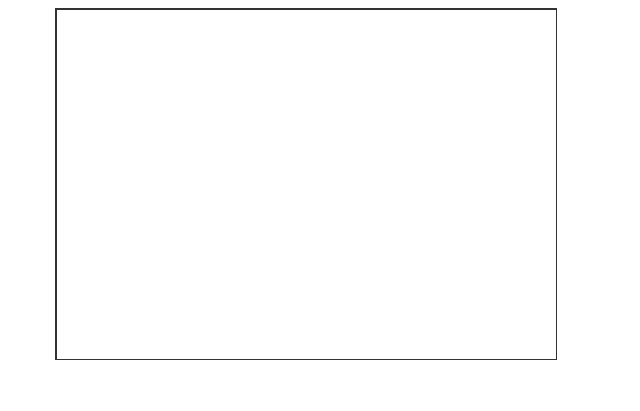
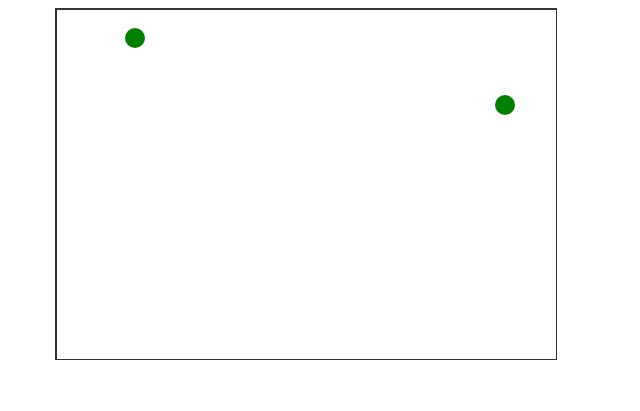
Before and after one commit to Maksym-Marko/SpaceShip, a website: page app/index.html in a window 1280 px wide. Shown: the top 411 px of the page, 334-974 px from the left. Drawn offline with Linux system fonts and the light colour scheme.

Commit message:
The movement of the canvas. Offset items

```diff
--- a/app/es5/script.js
+++ b/app/es5/script.js
@@ -1,3 +1,18 @@
+"use strict";
+
+// This feature helps to pass each property of an object
+function eachObjProps(obj, callback) {
+	var length,
+	    i = 0;
+
+	for (i in obj) {
+		if (callback.call(obj[i], i, obj[i]) === false) {
+			break;
+		}
+	}
+
+	return obj;
+}
 'use strict';
 
 var _createClass = function () { function defineProperties(target, props) { for (var i = 0; i < props.length; i++) { var descriptor = props[i]; descriptor.enumerable = descriptor.enumerable || false; descriptor.configurable = true; if ("value" in descriptor) descriptor.writable = true; Object.defineProperty(target, descriptor.key, descriptor); } } return function (Constructor, protoProps, staticProps) { if (protoProps) defineProperties(Constructor.prototype, protoProps); if (staticProps) defineProperties(Constructor, staticProps); return Constructor; }; }();
@@ -264,14 +279,11 @@ var FinallClass = function () {
 		/********************************
   * constructor
   */
-		function FinallClass(idCanvas, wheel, wheelWrap) {
+		function FinallClass(idCanvas, wheel, wheelWrap, widthCanvas, heightCanvas) {
 				_classCallCheck(this, FinallClass);
 
-				// get canvas obj
-				this.canvas = document.getElementById(idCanvas);
-
-				// set context
-				this.ctx = this.canvas.getContext('2d');
+				// canvas element
+				this.idCanvas = idCanvas;
 
 				// wheel
 				this.wheel = wheel;
@@ -279,10 +291,18 @@ var FinallClass = function () {
 				// wheel wrap
 				this.wheelWrap = wheelWrap;
 
+				// canvas size
+				this.widthCanvas = widthCanvas;
+				this.heightCanvas = heightCanvas;
+
+				// declare variables
+				this.declareVariables();
+
+				/*
+    * runs functions
+    */
 				// set size canvas
-				this.setSizeCanvas(500, 350);
-
-				this.declareVariables();
+				this.setSizeCanvas(this.widthCanvas, this.heightCanvas);
 		}
 
 		/********************************
@@ -295,16 +315,31 @@ var FinallClass = function () {
 				key: 'declareVariables',
 				value: function declareVariables() {
 
-						// todo
-						this.posElLeft = 1;
+						// get canvas obj
+						this.canvas = document.getElementById(this.idCanvas);
 
-						this.posElTop = 1;
+						// set context
+						this.ctx = this.canvas.getContext('2d');
 
-						//
+						// use to the function getRandomStr()
 						this.increment = 0;
+						this.minLeft = 0;
+						this.minTop = 0;
+						this.maxLeft = this.widthCanvas;
+						this.maxTop = this.heightCanvas;
 
-						//
-						this.numberStar = 0;
+						// star store
+						this.objStars = {};
+
+						// first star
+						this.firstStar = 0;
+
+						// number of stars
+						this.countStars = 10;
+
+						// position of canvas
+						this.posCanvasLeft = 0;
+						this.posCanvasTop = 0;
 				}
 
 				/********************************
@@ -321,13 +356,74 @@ var FinallClass = function () {
 				/********************************
     * create stars
     */
+				// record a point in an object
+
+		}, {
+				key: 'setObjStars',
+				value: function setObjStars(posLeft, posTop) {
+
+						// get star coordinates
+						var coords = this.getRandomStr(0.1, posLeft, posTop);
+
+						if (coords !== null) {
+
+								// add star
+								var star = 'star' + this.firstStar;
+
+								this.objStars[star] = {
+										leftSpace: coords.leftSpace,
+										topSpace: coords.topSpace
+								};
+
+								this.firstStar += 1;
+
+								// delete star
+								var objStarsLength = Object.keys(this.objStars).length;
+
+								var numberOfDelStar = 'star' + (this.firstStar - this.countStars);
+
+								if (objStarsLength >= this.countStars) {
+
+										delete this.objStars[numberOfDelStar];
+								}
+						}
+				}
+
+				// function to create a star with a random position
+
+		}, {
+				key: 'getRandomStr',
+				value: function getRandomStr(speed, posLeft, posTop) {
+
+						this.increment = this.increment + speed;
+
+						// parameters for obtaining random numbers
+						this.minLeft = parseInt(this.minLeft - posLeft);
+						this.minTop = parseInt(this.minTop - posTop);
+
+						this.maxLeft = parseInt(this.maxLeft - posLeft);
+						this.maxTop = parseInt(this.maxTop - posTop);
+
+						// interval
+						if (this.increment >= 10) {
+
+								var leftSpace = Math.floor(Math.random() * (this.maxLeft - this.minLeft + 1)) + this.minLeft;
+
+								var topSpace = Math.floor(Math.random() * (this.maxTop - this.minTop + 1)) + this.minTop;
+
+								this.increment = 0;
+
+								return {
+										leftSpace: leftSpace,
+										topSpace: topSpace
+								};
+						}
+
+						return null;
+				}
 
 				/********************************
     * create ship
-    */
-
-				/********************************
-    * movement space (canvas)
     */
 
 				// set size canvas
@@ -339,58 +435,30 @@ var FinallClass = function () {
 						this.canvas.width = _width;
 
 						this.canvas.height = _height;
-
-						this.canvas.style.border = '1px solid #333';
 				}
 
-				// draw elems
+				/********************************
+    * movement space (canvas)
+    */
 
 		}, {
-				key: 'drawElement',
-				value: function drawElement(intensitLeft, intensitTop) {
+				key: 'movementSpace',
+				value: function movementSpace(_left, _top) {
 
-						var objStars = {};
+						// this
+						var _this = this;
 
-						// get coordinates
-						var coords = this.getRandomStr(0.1, 1, 100);
+						this.posCanvasLeft = parseInt(this.posCanvasLeft + _left);
 
-						if (coords !== null) {
-
-								console.log(coords);
-								//objStars.star+[this.numberStar] = new DrawSpaceElements( this.ctx, coords.leftSpace, coords.topSpace );
-						}
-
-						return objStars;
-				}
-		}, {
-				key: 'drawElems',
-				value: function drawElems(intensitLeft, intensitTop) {
+						this.posCanvasTop = parseInt(this.posCanvasTop + _top);
 
 						// clear the context
 						this.ctx.clearRect(0, 0, this.canvas.width, this.canvas.height);
 
-						this.drawElement(intensitLeft, intensitTop);
-				}
-		}, {
-				key: 'getRandomStr',
-				value: function getRandomStr(speed, min, max) {
+						eachObjProps(this.objStars, function () {
 
-						this.increment = this.increment + speed;
-
-						if (this.increment >= 10) {
-
-								var leftSpace = Math.floor(Math.random() * (max - min + 1)) + min;
-								var topSpace = Math.floor(Math.random() * (max - min + 1)) + min;
-
-								this.increment = 0;
-
-								return {
-										leftSpace: leftSpace,
-										topSpace: topSpace
-								};
-						}
-
-						return null;
+								new DrawSpaceElements(_this.ctx, this.leftSpace + _this.posCanvasLeft, this.topSpace + _this.posCanvasTop);
+						});
 				}
 		}]);
 
@@ -406,7 +474,7 @@ var reqAnimationFrame = function () {
 		setTimeout(callback, 1000 / 60);
 	};
 
-	// return function( callback ){ setTimeout( callback, 1000 ); };
+	//return function( callback ){ setTimeout( callback, 500 ); };
 }();
 
 /*
@@ -416,7 +484,7 @@ var reqAnimationFrame = function () {
 * 2 - wheel
 * 3 - wheel wrap
 */
-var newInstance = new FinallClass('SpaceShip', 'wheel', 'wheelWrap');
+var newInstance = new FinallClass('SpaceShip', 'wheel', 'wheelWrap', 500, 350);
 
 // init management
 var instanceManegement = newInstance.managementWheel();
@@ -426,10 +494,13 @@ function run() {
 
 	// return speed movement canvas
 	var speed = instanceManegement.speedCanvasMovement();
-	// console.log( speed );
+	//console.log( speed );
 
 	// basic position the canvas
-	newInstance.drawElems(speed.speedLeft, speed.speedTop);
+	newInstance.setObjStars(speed.speedLeft, speed.speedTop);
+
+	// movement space
+	newInstance.movementSpace(speed.speedLeft, speed.speedTop);
 
 	reqAnimationFrame(run);
 }
--- a/app/index.html
+++ b/app/index.html
@@ -11,6 +11,9 @@
 				position: relative;
 				margin: 0px auto;
 				overflow: hidden;
+			}
+			#SpaceShip{
+				border: 1px solid #333;
 			}
 			#wheelWrap{
 				position: relative;
--- a/gulpfile.js
+++ b/gulpfile.js
@@ -21,6 +21,7 @@ gulp.task( 'compress', () => {
 // compile
 gulp.task('goBabel', () =>
     gulp.src( [
+    		'app/js/inc/helpers.js',
     		'app/js/inc/Management.js',
     		'app/js/inc/DrawElementInCanvas.js',
     		'app/js/inc/FinallClass.js',
```
Also changed, not shown: app/js/inc/FinallClass.js (+110 -60 lines), app/js/inc/helpers.js (added, +12 -0 lines), app/js/index.js (+7 -4 lines), demo/assets/js/script-debug.js (+134 -63 lines), build/assets/js/script-debug.js, build/assets/js/script.min.js, demo/assets/js/script.min.js.
